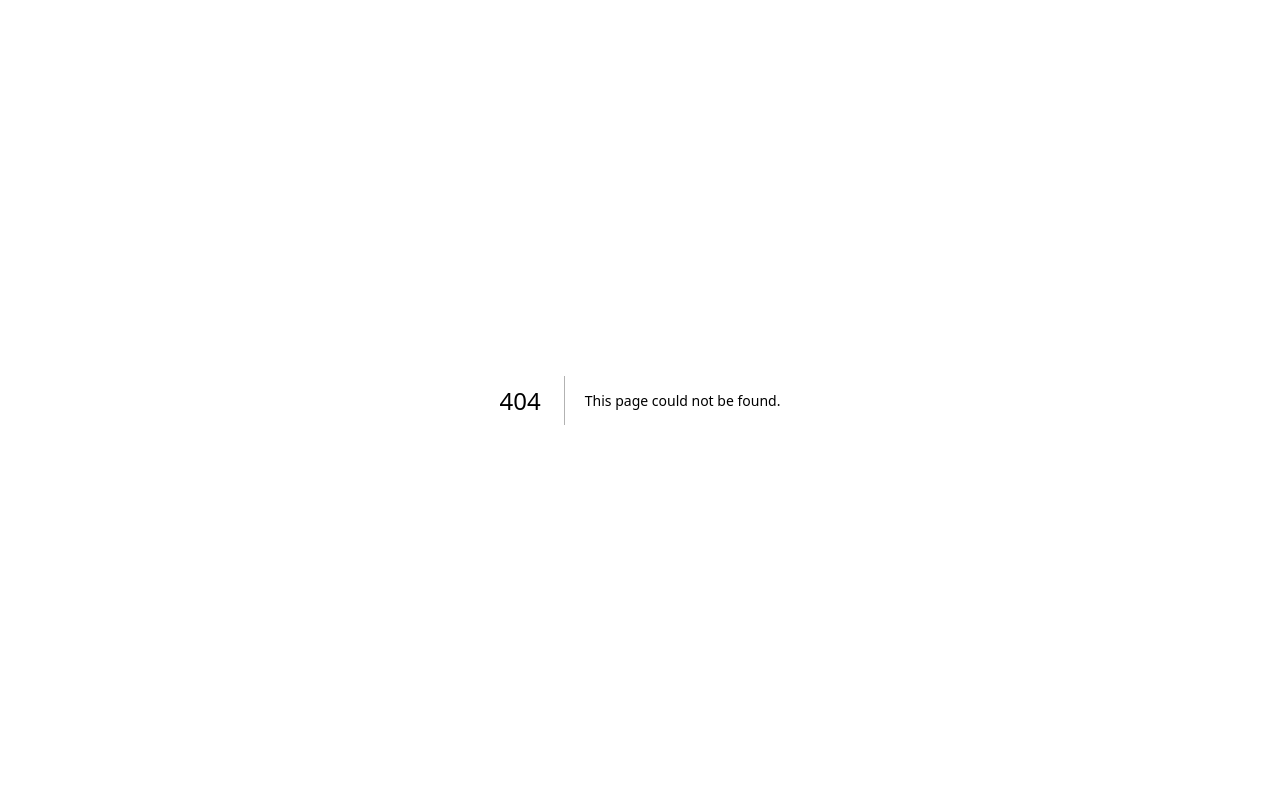
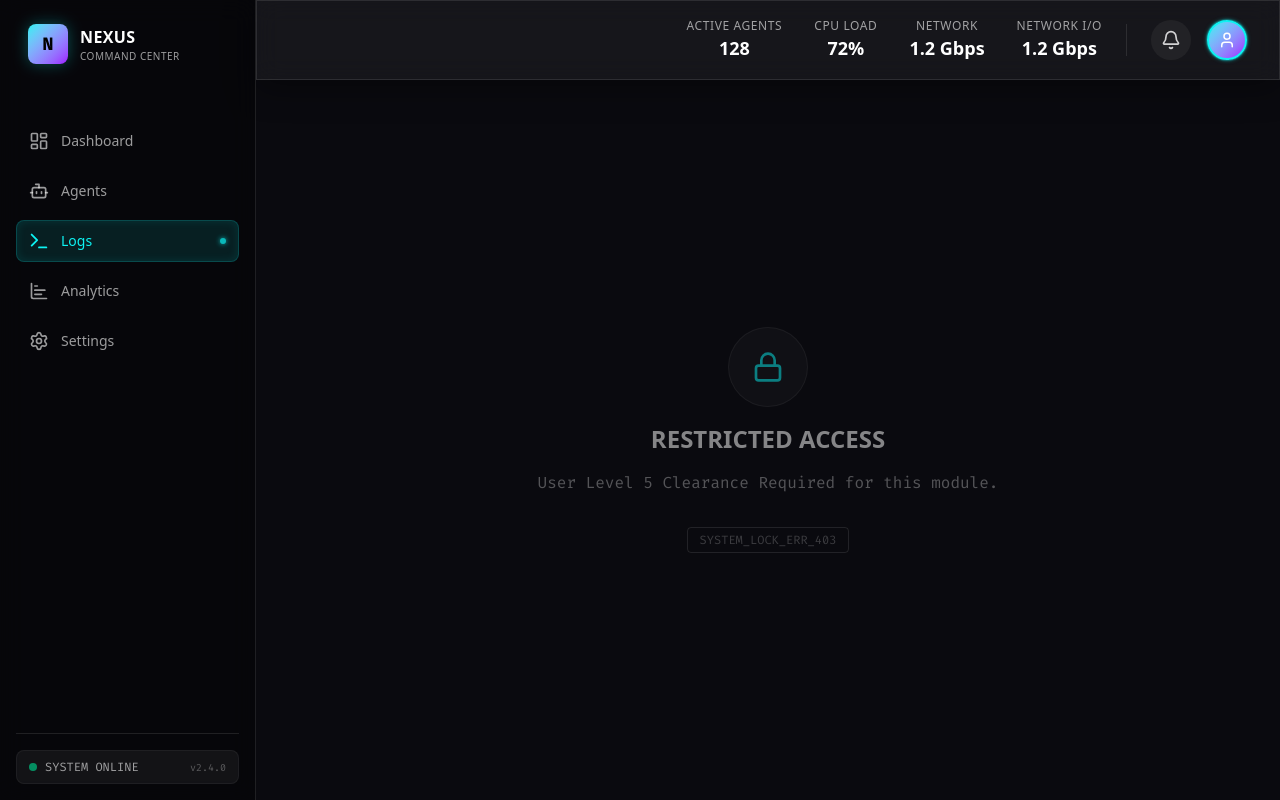
Before and after one commit to danyawn/nexus-agent-dashboard, a Next.js app: page /logs in a window 1280 px wide. Before the commit this address had no page. Built offline with nearby package versions, Linux system fonts and the light colour scheme.

Commit message:
feat: Add PlaceholderPage component for restricted access display

```diff
--- /dev/null
+++ b/app/logs/page.tsx
@@ -0,0 +1,31 @@
+'use client';
+
+import React from 'react';
+import Sidebar from '@/components/Sidebar';
+import TopBar from '@/components/TopBar';
+import { Lock } from 'lucide-react';
+
+export default function PlaceholderPage() {
+  return (
+    <div className="relative flex h-auto min-h-screen w-full flex-col bg-[#0A0A0F]">
+      <div className="flex h-full w-full">
+        <Sidebar />
+        <main className="flex-1 pl-64">
+          <TopBar />
+          <div className="p-8 h-[calc(100vh-5rem)] flex items-center justify-center">
+            <div className="text-center space-y-4 opacity-50">
+              <div className="w-20 h-20 bg-white/5 rounded-full flex items-center justify-center mx-auto border border-white/10">
+                <Lock className="text-[var(--primary)]" size={32} />
+              </div>
+              <h2 className="text-2xl font-bold text-white">RESTRICTED ACCESS</h2>
+              <p className="text-white/60 font-mono">User Level 5 Clearance Required for this module.</p>
+              <div className="inline-block px-3 py-1 rounded border border-white/20 text-xs font-mono text-white/40 mt-4">
+                SYSTEM_LOCK_ERR_403
+              </div>
+            </div>
+          </div>
+        </main>
+      </div>
+    </div>
+  );
+}
```
